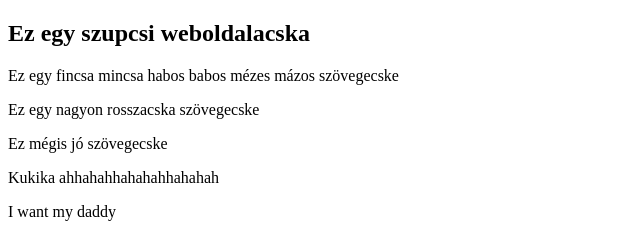
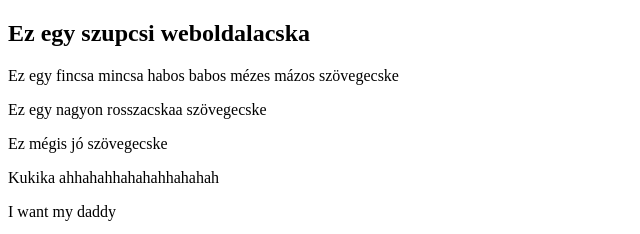
Before and after one commit to tothtamas2005/demo2, a plain HTML site: page index.html in a window 1280 px wide. Shown: the top 234 px of the page, 0-640 px from the left. Drawn offline with Linux system fonts and the light colour scheme.

Commit message:
index 3.0 fejlesztés

```diff
--- a/index.html
+++ b/index.html
@@ -9,7 +9,7 @@
 <body>
     <h2>Ez egy szupcsi weboldalacska</h2>
     <p>Ez egy fincsa mincsa habos babos mézes mázos szövegecske</p>
-    <p>Ez egy nagyon rosszacska szövegecske</p>
+    <p>Ez egy nagyon rosszacskaa szövegecske</p>
     <p>Ez mégis jó szövegecske</p>
     <p>Kukika ahhahahhahahahhahahah</p>
     <p>I want my daddy</p>
```
